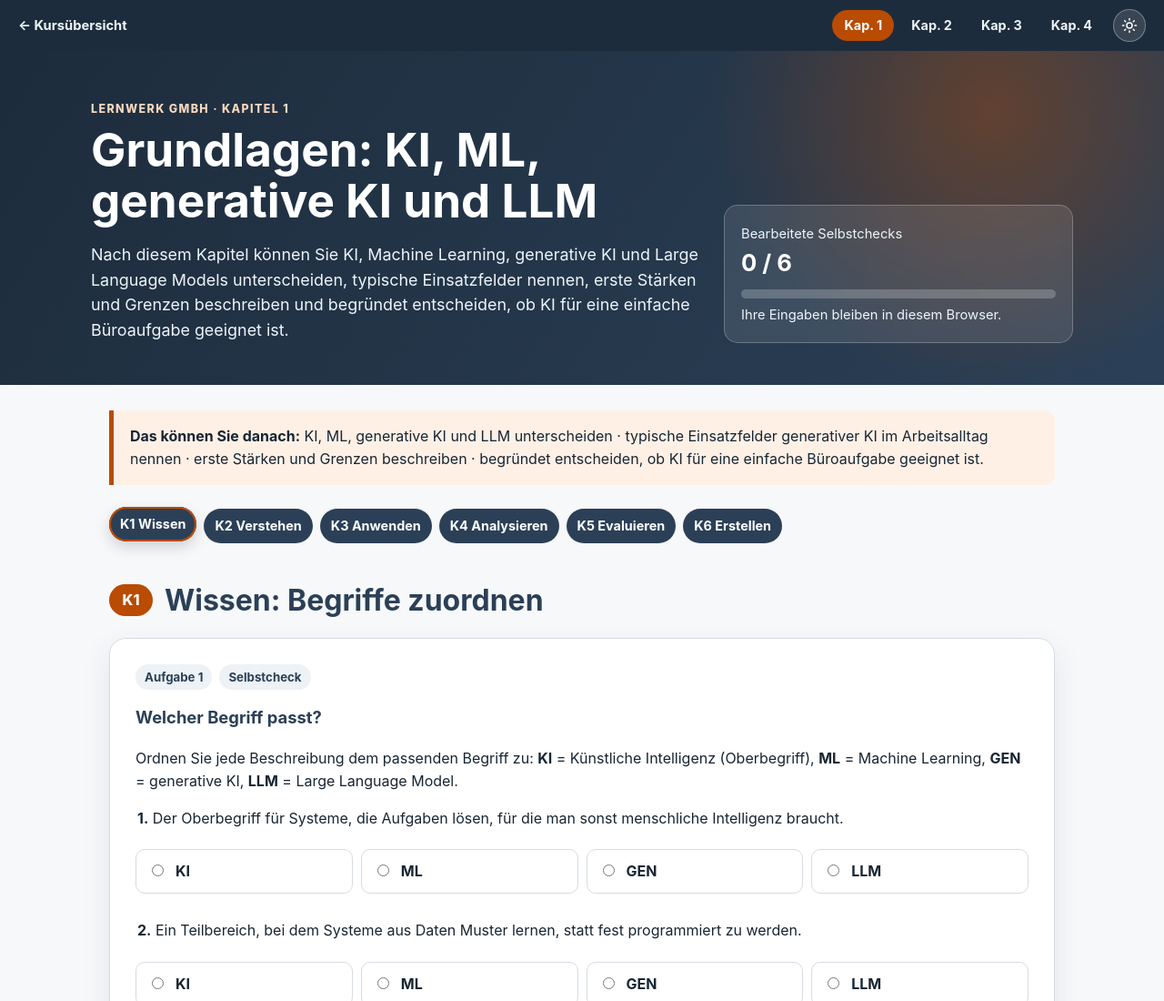
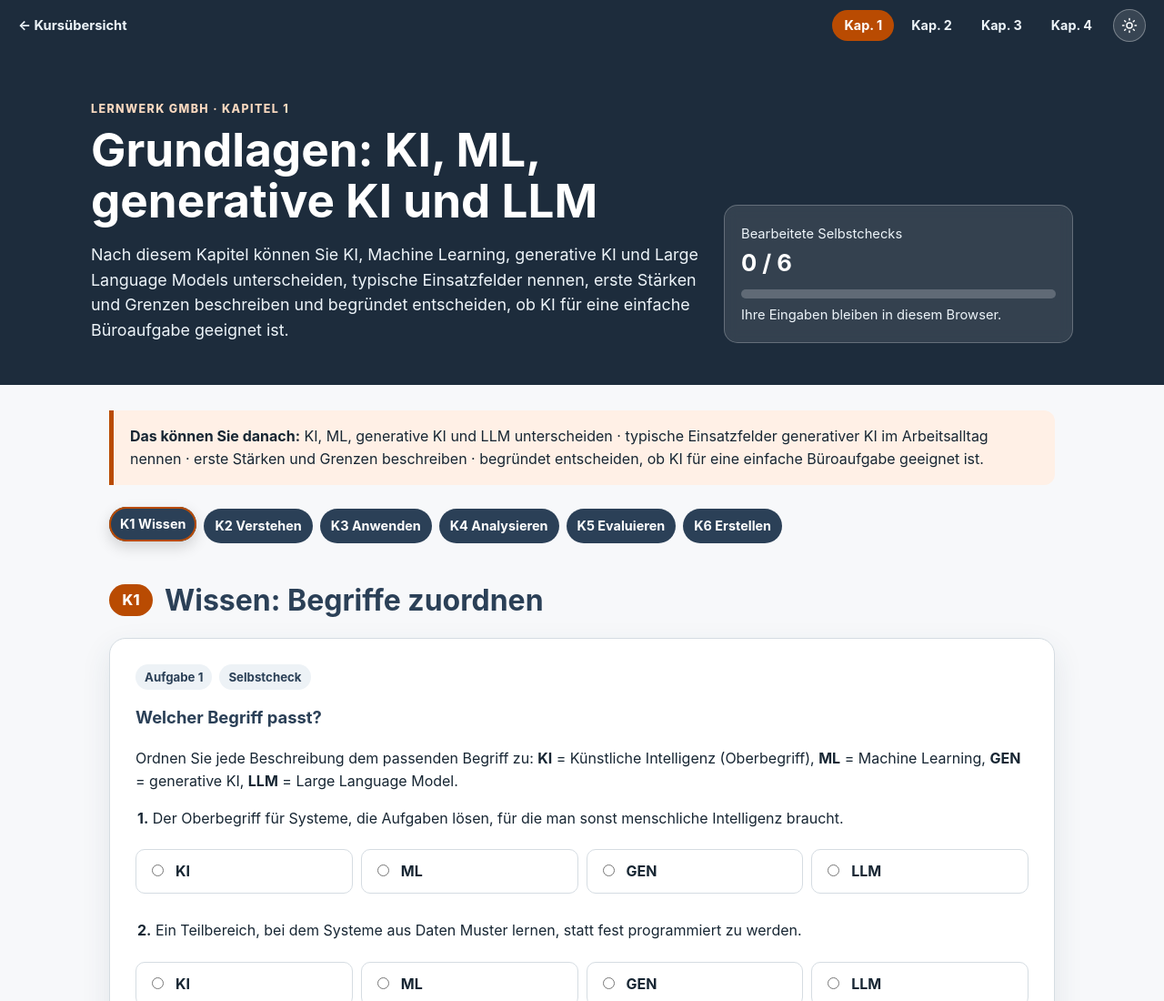
Before and after one commit to enialma/lernwerk-ki-halluzinationen, a website: page kapitel-1.html in a window 1280 px wide. Shown: the top 1100 px of the page at 91% size. Drawn offline with Linux system fonts and the light colour scheme.

Commit message:
Add files via upload

```diff
--- a/styles.css
+++ b/styles.css
@@ -105,7 +105,7 @@
 
     .hero {
       color: white;
-      background: radial-gradient(circle at 85% 18%, rgba(185, 75, 2, .46), transparent 27%), linear-gradient(125deg, var(--blue-dark), var(--blue));
+      background: var(--blue-dark);
       padding: 54px 20px 46px;
     }
     .wrap { max-width: 1080px; margin: 0 auto; }
@@ -210,9 +210,7 @@
     .chat-hint { padding: 8px 14px 12px; font-size: .82rem; color: var(--muted); }
     @media (max-width: 760px) { .hero-grid, .grid-2 { grid-template-columns: 1fr; } .hero { padding-top: 38px; } .msg { max-width: 92%; } }
     .module-divider { height: 3px; background: var(--orange); max-width: 1080px; margin: 20px auto 0; border-radius: 999px; }
-    .hero-m2 { background: radial-gradient(circle at 85% 18%, rgba(185, 75, 2, .40), transparent 27%), linear-gradient(125deg, #24384c, #33506c); margin-top: 0; }
-    .hero-c1 { background: radial-gradient(circle at 85% 18%, rgba(185, 75, 2, .40), transparent 27%), linear-gradient(125deg, var(--blue-dark), var(--blue)); margin-top: 0; }
-    .hero-c4 { background: radial-gradient(circle at 85% 18%, rgba(185, 75, 2, .40), transparent 27%), linear-gradient(125deg, #2a2440, #3c3560); margin-top: 0; }
+    .hero-c1 { background: var(--blue-dark); margin-top: 0; }
     @media print { .hero { padding: 25px; } button, .nav, .chat, .chat-toggle { display: none; } body { background: white; } .card { box-shadow: none; break-inside: avoid; } }
 
     /* --- Hell-/Dunkelmodus-Schalter --- */
```
